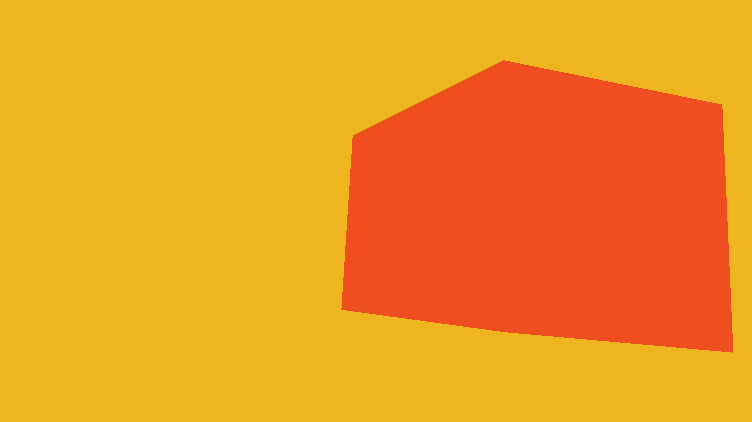
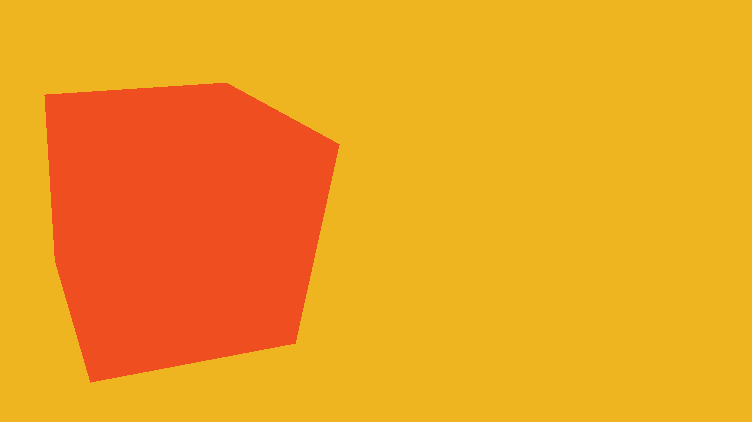
Before and after one commit to lizgw/101-three-examples, a plain HTML site: page 008-movement.html in a window 1280 px wide. Shown: the part 178-600 px from the top of the page, without its empty margins (528-1280 px from the left). Drawn offline with nearby package versions, Linux system fonts and the light colour scheme.

Commit message:
Finish 008 movement

```diff
--- a/008-movement.html
+++ b/008-movement.html
@@ -15,7 +15,7 @@
 	<script>
 
         var scene, camera, renderer;
-        var cube;
+        var cube, moveAmount;
 
         init();
         animate();
@@ -36,16 +36,20 @@
             var geom = new THREE.BoxGeometry(4, 4, 4);
             var material = new THREE.MeshBasicMaterial({color: 0xef4e21});
             cube = new THREE.Mesh(geom, material);
+
+            // set some static rotation
+            cube.rotation.x = 0.5;
+            cube.rotation.y = 0.25;
             scene.add(cube);
+
+            // set the cube's move speed
+            moveAmount = 0.1;
         }
 
         function animate()
         {
             requestAnimationFrame(animate);
 
-            cube.rotation.x += 0.01;
-            cube.rotation.y += 0.01;
-            cube.rotation.z += 0.01;
             moveCube();
 
             renderer.render(scene, camera);
@@ -53,17 +57,12 @@
 
         function moveCube()
         {
-            var moveAmount = 0.025;
-            var distRight = Math.abs(10 - cube.position.x);
-            var distLeft = Math.abs(-10 - cube.position.x);
+            // move it moveAmount pixels per frame
+            cube.translateX(moveAmount);
 
-            if (distLeft < .2 || distRight < .2) // TODO
-            {
+            // if it goes too far left or right, reverse the movement direction
+            if (cube.position.x >= 5 || cube.position.x <= -5)
                 moveAmount *= -1;
-                console.log(distRight + " " + cube.position.x);
-            }
-            else
-                cube.position.x += moveAmount;
         }
 
 	</script>
```
